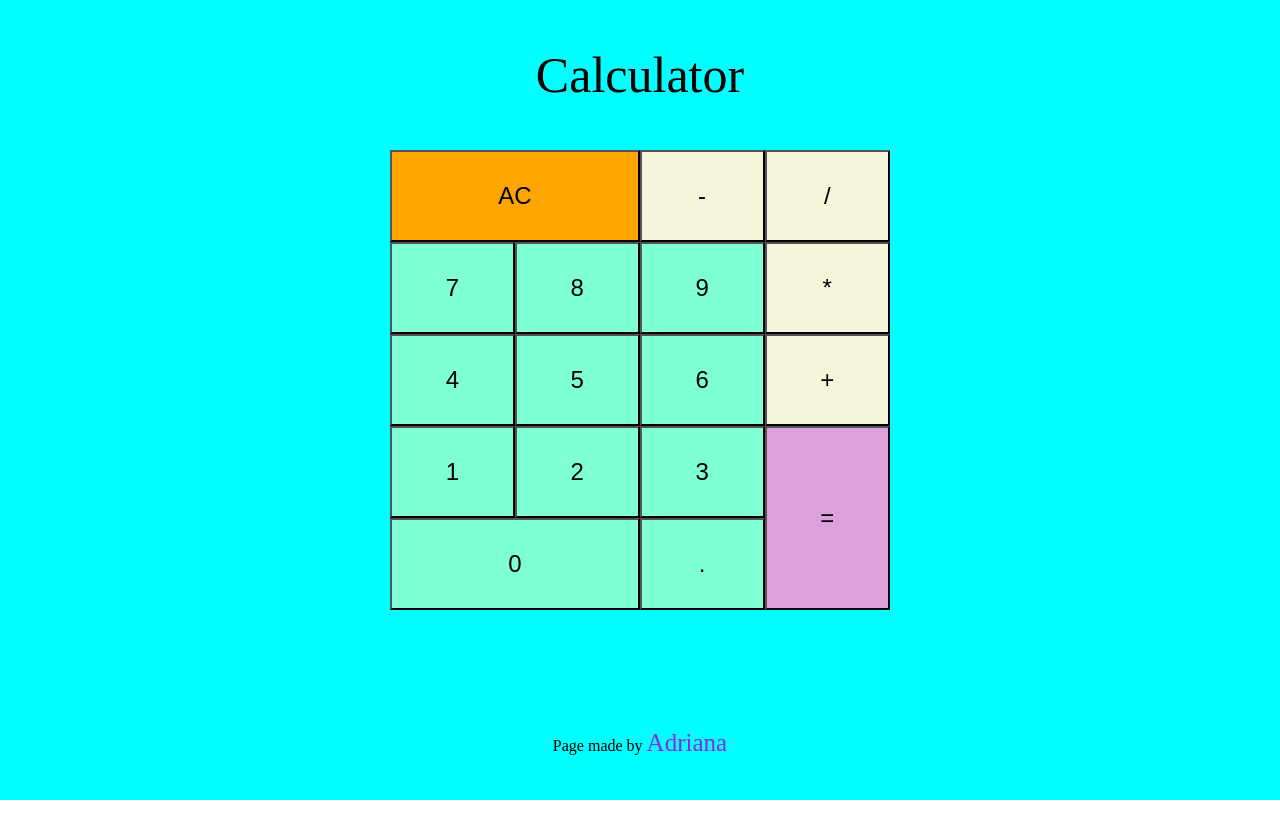
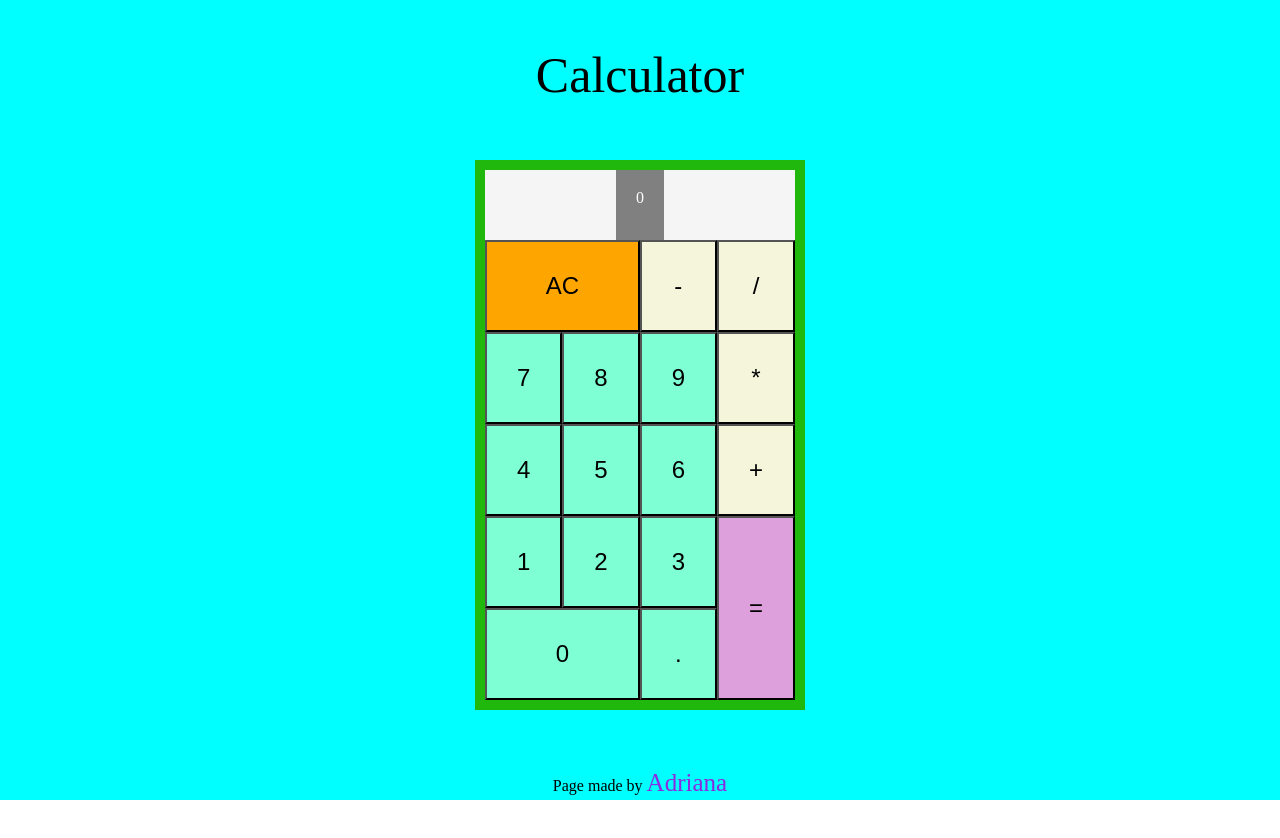
Before and after one commit to adrimihailescu/calculator, a React (Create React App) app: page / in a window 1280 px wide. Shown: the top 838 px of the page. Before the commit the page ends 805 px from the top, so only its background shows below. Built offline with nearby package versions, Linux system fonts and the light colour scheme.

Commit message:
added basic logic

```diff
--- a/src/App.js
+++ b/src/App.js
@@ -6,7 +6,10 @@ import Footer from "./components/Footer/Footer";
 import { useState } from "react";
 
 function App() {
-	const [currentDisplay, setCurrentDisplay] = useState("");
+	const [currentValue, setCurrentValue] = useState("0");
+	const [previousValue, setPreviousValue] = useState("");
+	const [operation, setOperation] = useState();
+	const [decimal, setDecimal] = useState();
 
 	const onClickHandler = (e) => {
 		const classes = e.target.className.split(" ");
@@ -14,18 +17,44 @@ function App() {
 		switch (true) {
 			case classes.includes("operator"):
 			case classes.includes("number"):
-				console.log("number/operator pressed");
-				setCurrentDisplay(currentDisplay.concat(value));
+				if (currentValue !== "0" && !operation) {
+					setCurrentValue(currentValue + value);
+					setOperation();
+					// eslint-disable-next-line no-const-assign
+					//
+					// console.log("number/operator pressed");
+				} else {
+					setCurrentValue(value);
+					// const newValue = currentValue.slice(0, currentValue.length - 1);
+					// setCurrentValue(newValue + value);
+					// eslint-disable-next-line no-const-assign
+				}
+
 				break;
 
 			case classes.includes("result"):
+				if (setPreviousValue(currentValue));
+				const result = currentValue.includes(".")
+					? eval(currentValue).toFixed(2)
+					: eval(currentValue);
+				setCurrentValue(result);
+
 				// eslint-disable-next-line no-eval
 				// setCurrentDisplay(parseInt(eval(String(currentDisplay)), 10));
-				console.log(eval(parseFloat(currentDisplay)));
+				console.log(eval(parseFloat(currentValue)));
 
 				break;
 			case classes.includes("decimal"):
+				if (!decimal) {
+					setCurrentValue(currentValue + ".");
+					setDecimal(true);
+				}
 				// console.log("decimal");
+
+				break;
+			case classes.includes("delete"):
+				setOperation("");
+				setCurrentValue("0");
 
 				break;
 
@@ -33,12 +62,12 @@ function App() {
 				break;
 		}
 
-		console.log(currentDisplay);
+		console.log(currentValue);
 	};
 	return (
 		<Layout className="App">
 			<Header content="Calculator" />
-			<Calculator onClickHandler={onClickHandler} />
+			<Calculator onClickHandler={onClickHandler} currentValue={currentValue} />
 			<Footer />
 		</Layout>
 	);
--- a/src/components/Calculator/Calculator.js
+++ b/src/components/Calculator/Calculator.js
@@ -2,11 +2,14 @@ import "./Calculator.scss";
 import DisplayOutputs from "./DisplayOutputs/DisplayOutputs";
 import NumPad from "./NumPad/NumPad";
 
-const Calculator = ({ onClickHandler }) => {
+const Calculator = ({ onClickHandler, currentValue }) => {
 	return (
 		<div className="container">
+			<DisplayOutputs
+				onClickHandler={onClickHandler}
+				currentValue={currentValue}
+			/>
 			<NumPad onClickHandler={onClickHandler} />
-			<DisplayOutputs />
 		</div>
 	);
 };
--- a/src/components/Calculator/Calculator.scss
+++ b/src/components/Calculator/Calculator.scss
@@ -0,0 +1,8 @@
+.container {
+	display: inline-block;
+	// align-items: center;
+	justify-items: center;
+	background-color: whitesmoke;
+	margin: 10px;
+	border: 10px solid rgb(32, 184, 12);
+}
--- a/src/components/Calculator/DisplayOutputs/DisplayOutputs.js
+++ b/src/components/Calculator/DisplayOutputs/DisplayOutputs.js
@@ -1,7 +1,11 @@
 import "./DisplayOutputs.scss";
 
-const DisplayOutputs = () => {
-	return <div id="display" className="display"></div>;
+const DisplayOutputs = ({ onClickHandler, currentValue }) => {
+	return (
+		<div id="display" className="display">
+			{currentValue}
+		</div>
+	);
 };
 
 export default DisplayOutputs;
--- a/src/components/Calculator/DisplayOutputs/DisplayOutputs.scss
+++ b/src/components/Calculator/DisplayOutputs/DisplayOutputs.scss
@@ -1,6 +1,10 @@
 .display {
 	padding: 20px;
-	margin: 5px;
-	height: 20px;
-	width: auto;
+
+	height: 30px;
+	max-width: 350px;
+	background-color: grey;
+	align-items: center;
+	text-align: right;
+	color: white;
 }
```
